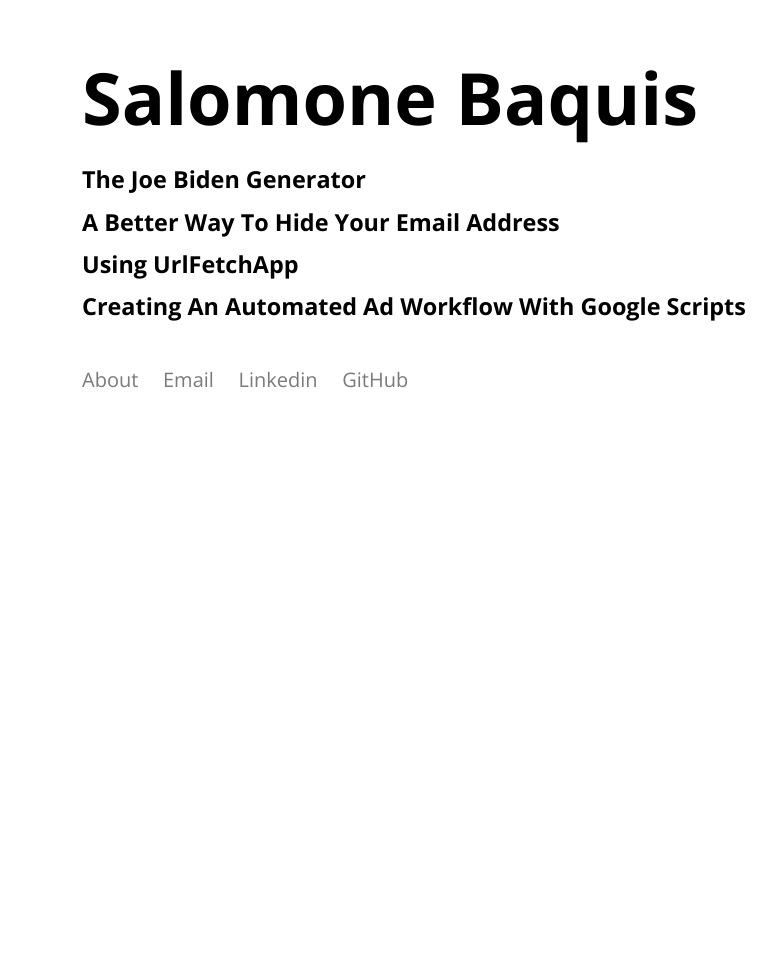
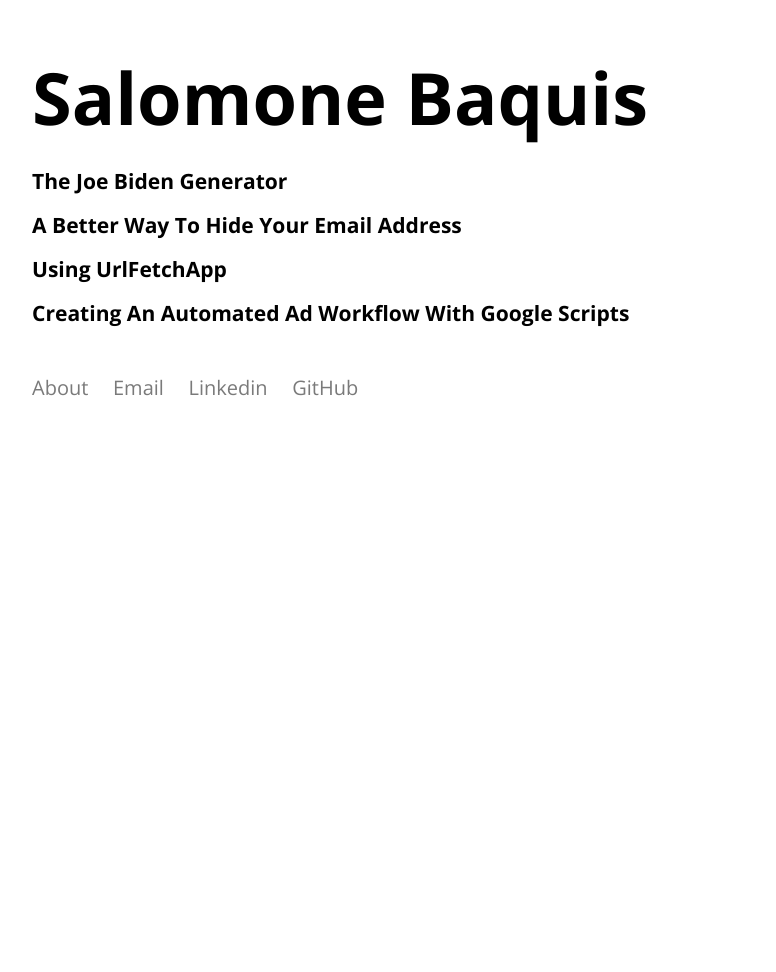
Before and after one commit to salomoneb/site, a Jekyll site: the page built from index.html, in a window 1280 px wide. Shown: the whole page, without its empty margins (208-984 px from the left). Built offline with Jekyll 4.4.1, drawn with Linux system fonts in a browser that asks for light colours.

Commit message:
padding changes

```diff
--- a/_sass/style.scss
+++ b/_sass/style.scss
@@ -70,15 +70,19 @@
   }
 }
 .feed {
+  width: 90%;
+}
+.feed h3 {
+  line-height: 1.5em;
+  padding: 0.3em 0;
   @include media-query($on-palm) {
-    font-size: 2*$home-font-size;
-    line-height: 0.7em;
-    margin: 0.4em 0;
+    font-size: 1.17*$home-font-size;
+    line-height: $base-line-height - 0.5;
+    padding: 1rem 0;
   }
 }
 .feed a {
   color: $dark-text-color;
-  font-size: 1.17*$home-font-size;
   &:hover {
     color: $brand-color;
     opacity: 1;
--- a/css/main.scss
+++ b/css/main.scss
@@ -22,9 +22,9 @@
 $grey-color-dark:  darken($grey-color, 25%);*/
 
 // Width of the content area
-$content-width:    700px;
+$content-width:    800px;
 $on-palm:          600px;
-$on-laptop:        700px;
+$on-laptop:        800px;
 
 @mixin media-query($device) {
   @media screen and (max-width: $device) {
```
Also changed, not shown: 1 other file.
